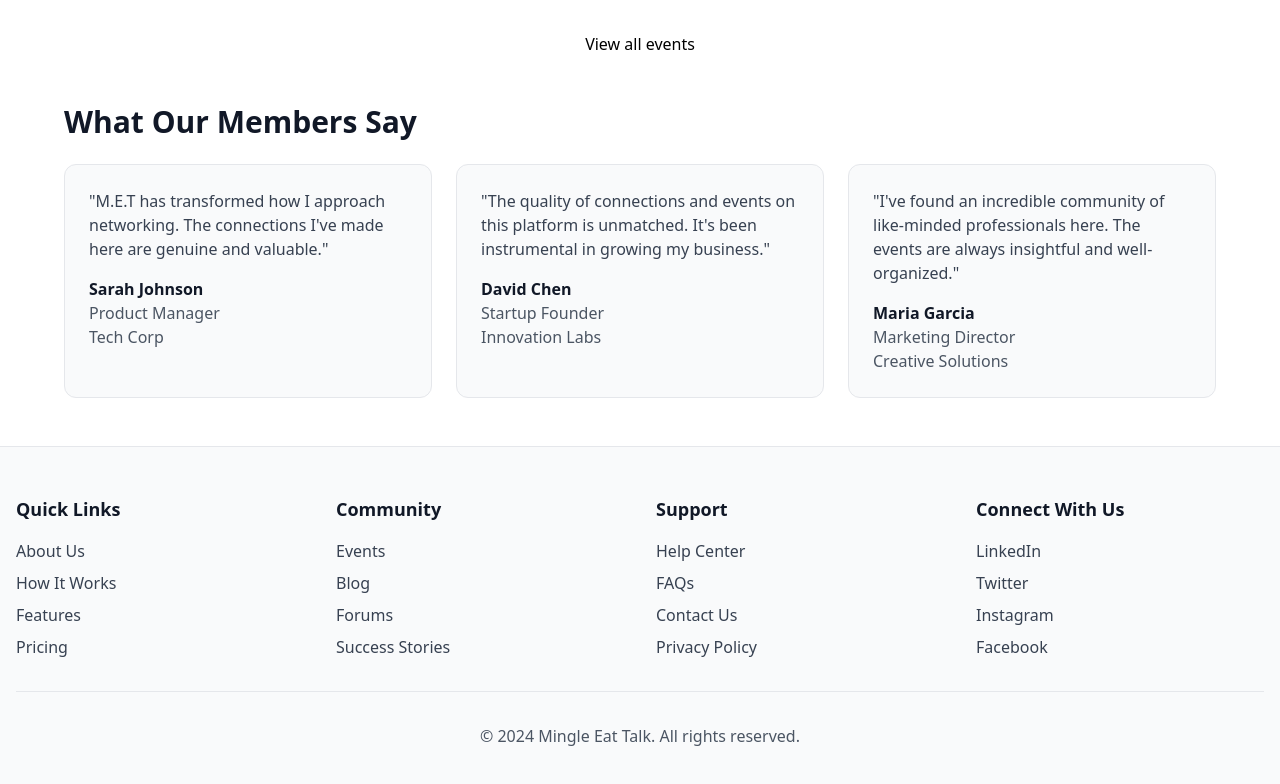
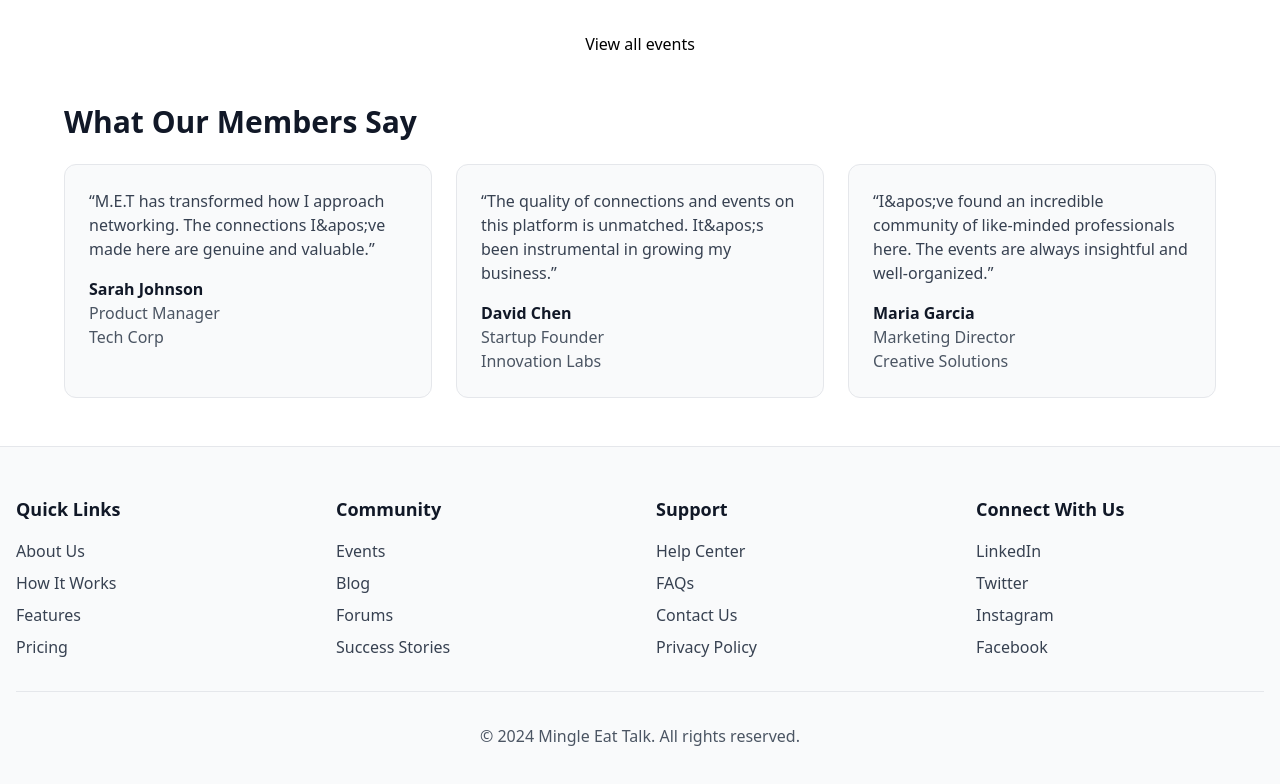
Before and after one commit to GeniusPlums/silver-octo-spoon, a Next.js app: page / in a window 1280 px wide. Shown: the part 1435-2219 px from the top of the page. Built offline with nearby package versions, Linux system fonts and the light colour scheme.

Commit message:
Fixing testimonials

```diff
--- a/src/components/landing-page/page.tsx
+++ b/src/components/landing-page/page.tsx
@@ -211,19 +211,19 @@ const TestimonialsSection: React.FC = () => {
       name: "Sarah Johnson",
       role: "Product Manager",
       company: "Tech Corp",
-      text: "M.E.T has transformed how I approach networking. The connections I've made here are genuine and valuable.",
+      text: "M.E.T has transformed how I approach networking. The connections I&apos;ve made here are genuine and valuable.",
     },
     {
       name: "David Chen",
       role: "Startup Founder",
       company: "Innovation Labs",
-      text: "The quality of connections and events on this platform is unmatched. It's been instrumental in growing my business.",
+      text: "The quality of connections and events on this platform is unmatched. It&apos;s been instrumental in growing my business.",
     },
     {
       name: "Maria Garcia",
       role: "Marketing Director",
       company: "Creative Solutions",
-      text: "I've found an incredible community of like-minded professionals here. The events are always insightful and well-organized.",
+      text: "I&apos;ve found an incredible community of like-minded professionals here. The events are always insightful and well-organized.",
     },
   ];
 
@@ -233,7 +233,7 @@ const TestimonialsSection: React.FC = () => {
       <div className="grid grid-cols-1 md:grid-cols-3 gap-6">
         {testimonials.map((testimonial, index) => (
           <div key={index} className="bg-gray-50 p-6 rounded-xl border border-gray-200">
-            <p className="text-gray-700 mb-4">"{testimonial.text}"</p>
+            <p className="text-gray-700 mb-4">&ldquo;{testimonial.text}&rdquo;</p>
             <div>
               <p className="font-semibold">{testimonial.name}</p>
               <p className="text-gray-600">{testimonial.role}</p>
```
